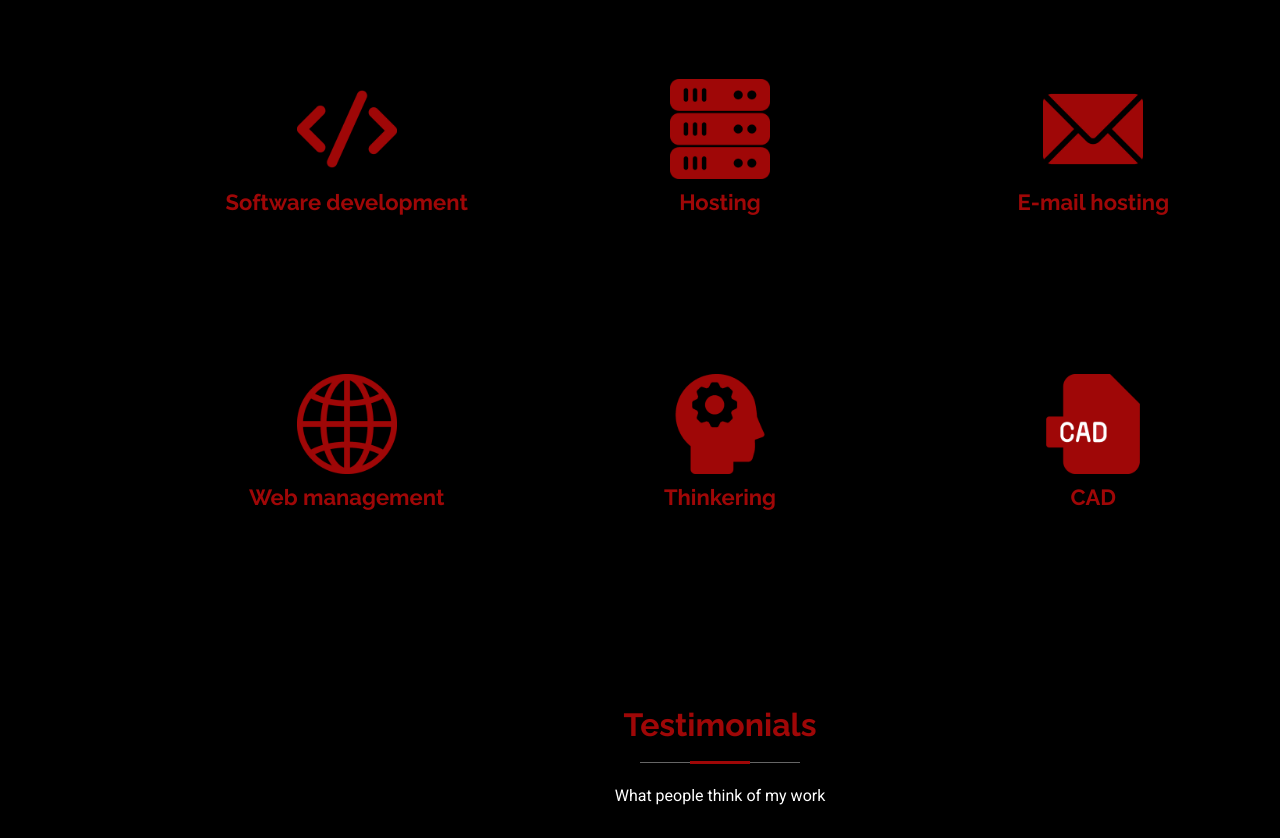
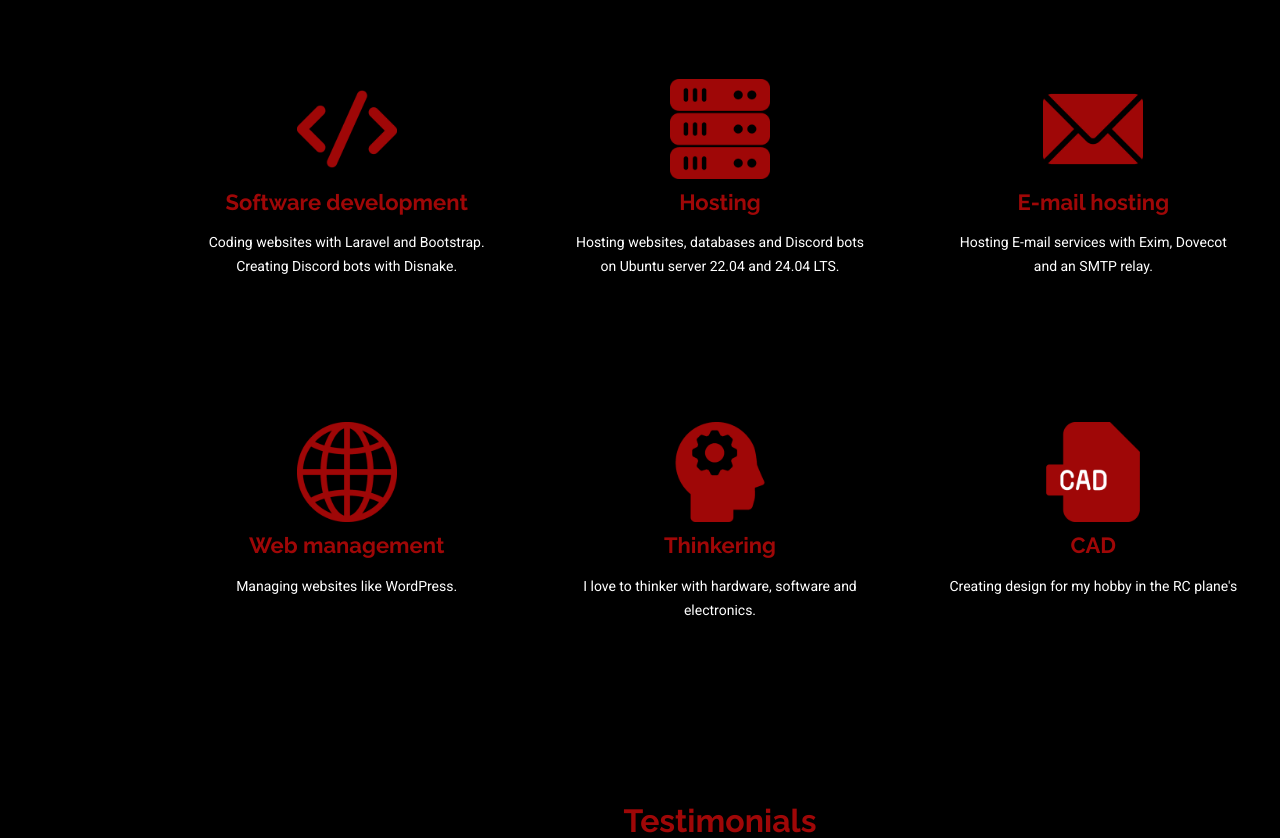
Before and after one commit to AutiCodes/Auticodes.nl, a PHP site: page / in a window 1280 px wide. Shown: the part 2920-3758 px from the top of the page. Run offline with PHP 8.4, Linux system fonts and the light colour scheme; some libraries are stand-ins or nearby versions.

Commit message:
Added text what i do items

```diff
--- a/index.php
+++ b/index.php
@@ -94,7 +94,7 @@
                 <ul>
                   <li><i class="bi bi-chevron-right"></i> <strong>Birthday:</strong> <span>11 may 2001</span></li>
                   <li><i class="bi bi-chevron-right"></i> <strong>Website:</strong> <span>https://auticodes.nl</span></li>
-                  <li><i class="bi bi-chevron-right"></i> <strong>City:</strong> <span>Enschede, Netherlands</span></li>
+                  <li><i class="bi bi-chevron-right"></i> <strong>City:</strong> <span>Groenlo, Netherlands</span></li>
                 </ul>
               </div>
               <div class="col-lg-6">
@@ -332,7 +332,7 @@
             <a href="" class="stretched-link">
               <h3>Software development</h3>
             </a>
-            <p></p>
+            <p>Coding websites with Laravel and Bootstrap. Creating Discord bots with Disnake.</p>
           </div>
         </div><!-- End Service Item -->
 
@@ -344,7 +344,7 @@
             <a href="" class="stretched-link">
               <h3>Hosting</h3>
             </a>
-            <p></p>
+            <p>Hosting websites, databases and Discord bots on Ubuntu server 22.04 and 24.04 LTS.</p>
           </div>
         </div><!-- End Service Item -->
 
@@ -356,7 +356,7 @@
             <a href="" class="stretched-link">
               <h3>E-mail hosting</h3>
             </a>
-            <p></p>
+            <p>Hosting E-mail services with Exim, Dovecot and an SMTP relay.</p>
           </div>
         </div><!-- End Service Item -->
 
@@ -368,7 +368,7 @@
             <a href="" class="stretched-link">
               <h3>Web management</h3>
             </a>
-            <p></p>
+            <p>Managing websites like WordPress.</p>
             <a href="#" class="stretched-link"></a>
           </div>
         </div><!-- End Service Item -->
@@ -381,7 +381,7 @@
             <a href="" class="stretched-link">
               <h3>Thinkering</h3>
             </a>
-            <p></p>
+            <p>I love to thinker with hardware, software and electronics.</p>
             <a href="#" class="stretched-link"></a>
           </div>
         </div><!-- End Service Item -->
@@ -394,7 +394,7 @@
             <a href="" class="stretched-link">
               <h3>CAD</h3>
             </a>
-            <p</p>
+            <p>Creating design for my hobby in the RC plane's</p>
             <a href="#" class="stretched-link"></a>
           </div>
         </div><!-- End Service Item -->
```
